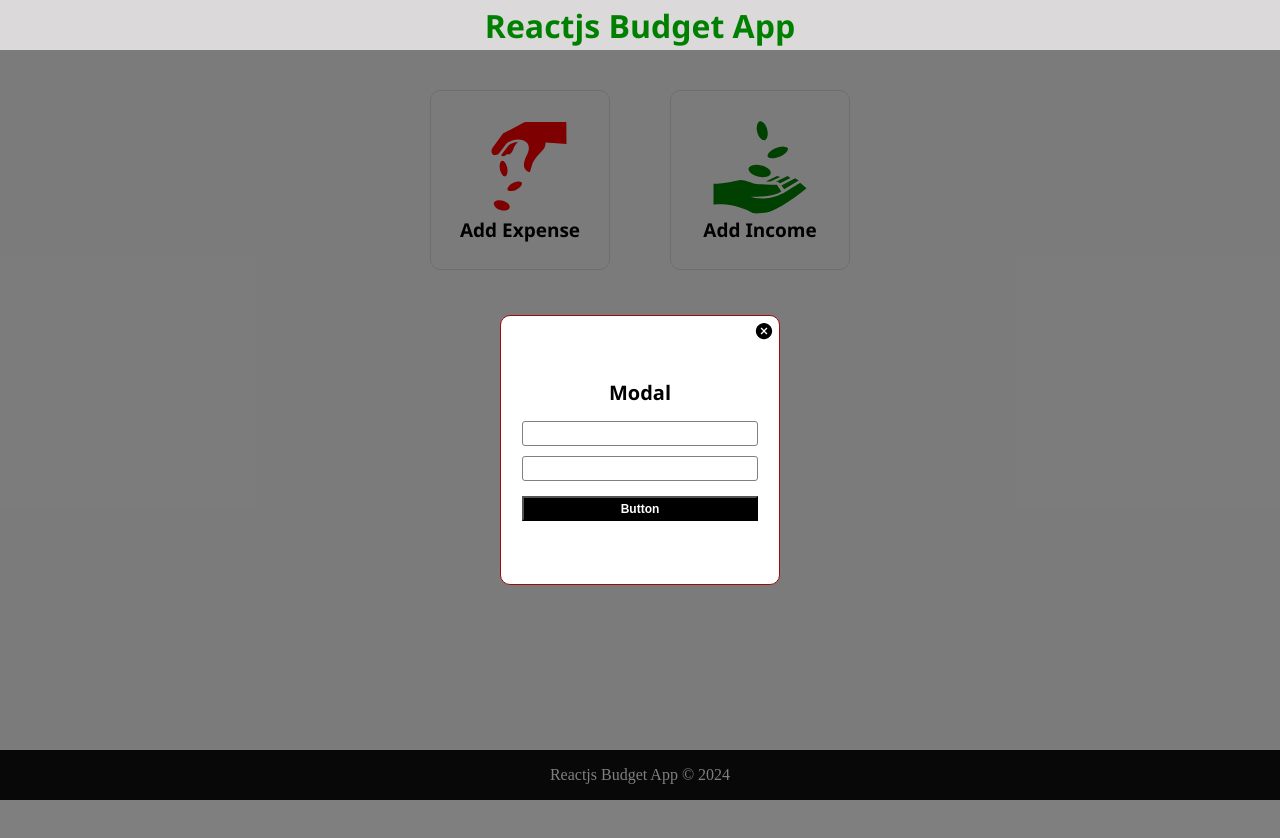
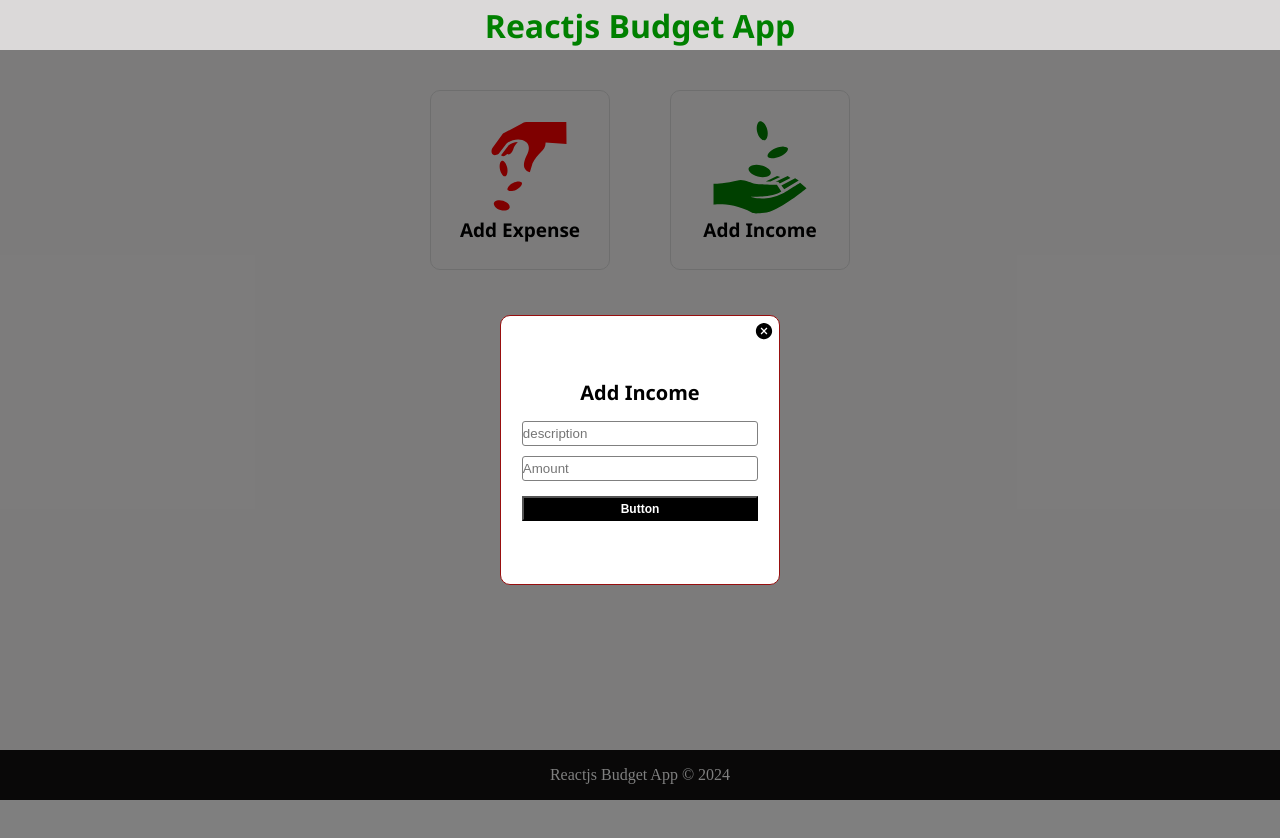
Before and after one commit to dantocome/first_react, a React (Vite) app: page / in a window 1280 px wide. Both pictures are taken after a click on the element "Add Expense". Shown: the top 838 px of the page. Built offline with nearby package versions, Linux system fonts and the light colour scheme.

Commit message:
all added files

```diff
--- a/src/App.jsx
+++ b/src/App.jsx
@@ -26,21 +26,33 @@ import {GiPayMoney, GiReceiveMoney} from "react-icons/gi"
 
 function App() {
   const [isModalOpen, setIsModalOpen] = useState(false);
+  const [modalRequestType, setmodalRequestType] = useState("");
 
+  const onExpenseBoxClick = ()=>{
+    setIsModalOpen(true);
+    setmodalRequestType("expense")
+
+  }
+  const onIncomeBoxClick = ()=>{
+    setIsModalOpen(true);
+    setmodalRequestType("income")
+
+  }
 
  return(
 
   <div className="App">
 
     <Heading/>
-    {isModalOpen && <Modal setIsModalOpen = {setIsModalOpen}/>}
+    {isModalOpen && <Modal setIsModalOpen = {setIsModalOpen}
+    modalRequestTtype = {modalRequestType}/>}
     <div className="content">
       <div className="box-wrapper">
-        <div className="box-expense" onClick={()=>setIsModalOpen(true)}>
+        <div className="box-expense" onClick={onExpenseBoxClick}>
         <GiPayMoney size={100} color="red"/>
         <p>Add Expense</p>
         </div>
-        <div className="box-income" onClick={()=>setIsModalOpen(true)}>
+        <div className="box-income" onClick={onIncomeBoxClick}>
         <GiReceiveMoney size={100} color="green"/>
         <p>Add Income</p>
         </div>
--- a/src/container/Modal.tsx
+++ b/src/container/Modal.tsx
@@ -2,15 +2,15 @@ import React from 'react'
 import "./container.css"
 import { IoCloseCircleSharp } from "react-icons/io5";
 
-const Modal = ({setIsModalOpen}) => {
+const Modal = ({setIsModalOpen, modalRequestType}) => {
   return (
     <div className='modal-overlay'>
         <div className="modal">
            <IoCloseCircleSharp size={20} color='black' className='modal-close-icon'
            onClick={() => setIsModalOpen(false)}/>
-            <h4>Modal</h4>
-            <input type="text" />
-            <input type="text" />
+            <h4>{modalRequestType==="expense" ? "Add Expense": "Add Income"}</h4>
+            <input type="text" placeholder='description'/>
+            <input type="text"  placeholder='Amount'/>
             <button>Button</button>
 
         </div>
```
